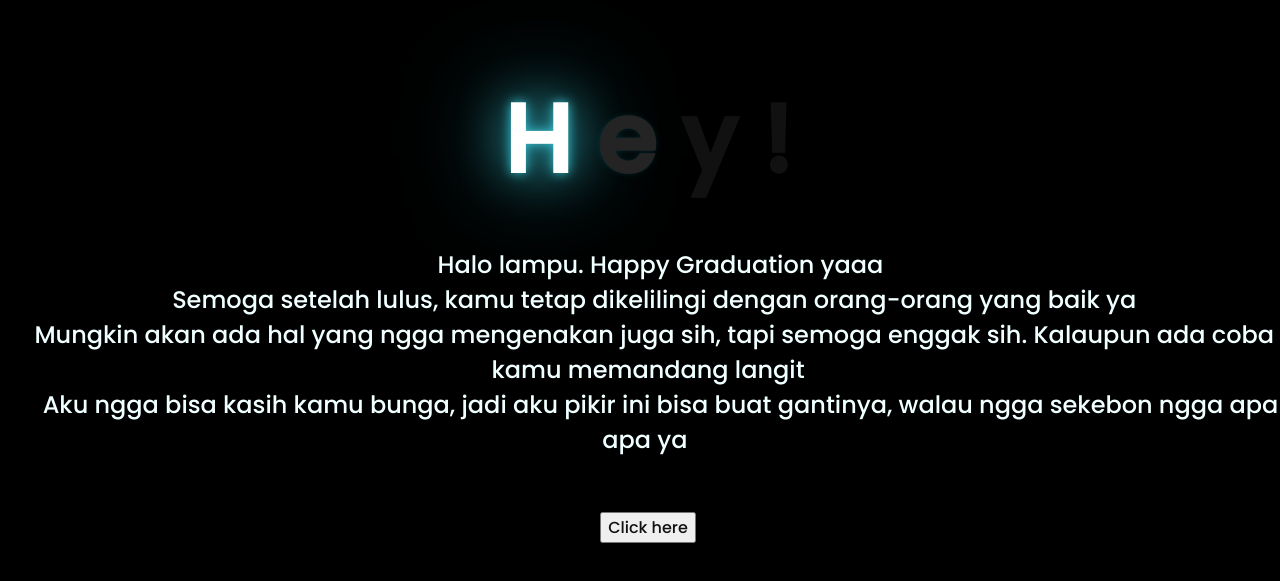
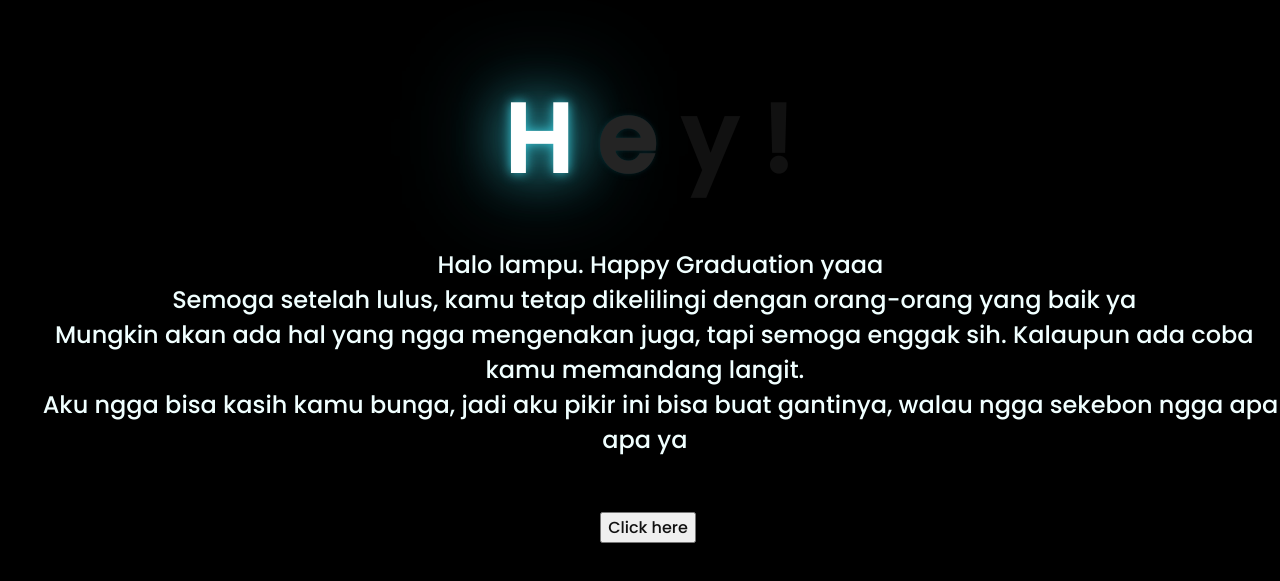
Before and after one commit to dhimasmis/dhimasmis.github.io, a plain HTML site: page index.html in a window 1280 px wide. Shown: the part 103-684 px from the top of the page. Drawn offline with Linux system fonts and the light colour scheme.

Commit message:
Update index.html

```diff
--- a/index.html
+++ b/index.html
@@ -19,7 +19,7 @@
     <div class="description">
     </span>Halo lampu. Happy Graduation yaaa
   Semoga setelah lulus, kamu tetap dikelilingi dengan orang-orang yang baik ya
-  Mungkin akan ada hal yang ngga mengenakan juga sih, tapi semoga enggak sih. Kalaupun ada coba kamu memandang langit
+  Mungkin akan ada hal yang ngga mengenakan juga, tapi semoga enggak sih. Kalaupun ada coba kamu memandang langit.
     Aku ngga bisa kasih kamu bunga, jadi aku pikir ini bisa buat gantinya, walau ngga sekebon ngga apa apa ya </span>
     </div>
     <div class="button">
```
